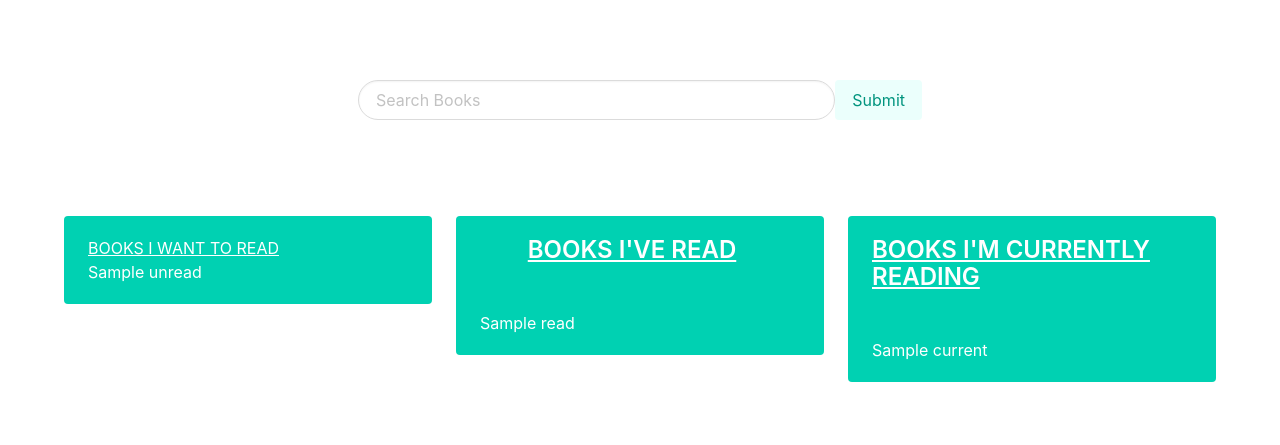
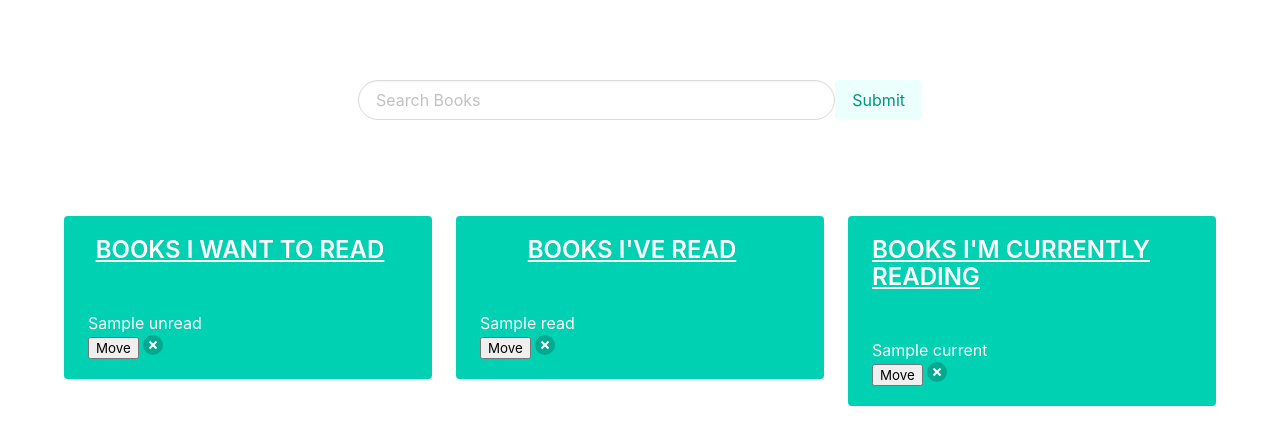
Before and after one commit to taylormbruno/Shelfie, a Node server app: template views/home.handlebars in a window 1280 px wide. Shown: the part 256-701 px from the top of the page. Run offline with Node 20, Linux system fonts and the light colour scheme; the template is opened without the code that fills it: most values are stand-ins (such as "Sample title", 1, 10 or a date in 2020); some libraries are stand-ins or nearby versions.

Commit message:
adding move button and function for testing

```diff
--- a/public/js/books.js
+++ b/public/js/books.js
@@ -21,6 +21,7 @@ $(document).ready(function () {
       // logs search result/response
       console.log(response);
 
+
       // will have to have a loop to go through all or some (maybe 3-5?) of the response
       for (i = 0; i < response.items.length; i++) {
         var createImg = $('<img class=bookImg src=' + response.items[i].volumeInfo.imageLinks.smallThumbnail + '>');
@@ -29,20 +30,22 @@ $(document).ready(function () {
         var bookDesc = response.items[i].volumeInfo.description;
         var id = response.items[i].id;
 
-                var createSaveBtn = $('<button data-title="'+ bookTitle + '"data-id="' + id + '" class="saveBtn">Add to Shelf</button>');
+        var createSaveBtn = $('<button data-title="' + bookTitle + '"data-id="' + id + '" class="saveBtn">Add to Shelf</button>');
 
-                console.log(id);
-                console.log(bookTitle);
-                console.log(bookAuthor);
-                console.log(bookDesc);
+        // console.log(id);
+        console.log("book title" + bookTitle);
+        console.log("book author" + bookAuthor);
+        console.log("book desc" + bookDesc);
+        console.log("HELLOOOOOOO");
 
         $('#bookDiv').addClass('has-background-light');
         $('#bookDiv').append(createImg);
+        $('#bookDiv').append('<br>');
         // $('#bookDiv').append(createRadioBtns);
         $('#bookDiv').append(createSaveBtn);
         $('#bookDiv').append('<br>');
         $('.saveBtn').addClass('button is-primary');
-                $('#bookDiv').append('<strong>Title:</strong> <span data-id="' + id + '> ' + bookTitle + '</span><br>');
+        $('#bookDiv').append('<strong>Title:</strong> <span data-id="' + id + '"> ' + bookTitle + '</span><br>');
         $('#bookDiv').append('<strong>Author:</strong> ' + bookAuthor + '<br>');
         $('#bookDiv').append('<strong>Description:</strong> ' + bookDesc + '<br>');
         $('#bookDiv').append('<br><br>');
@@ -54,24 +57,46 @@ $(document).ready(function () {
   });
 });
 // add book to shelf
-$(document).on('click', '.saveBtn',function () {
+$(document).on('click', '.saveBtn', function () {
   event.preventDefault();
   var dataID = $(this).attr('data-id');
   var dataTitle = $(this).attr('data-title');
   console.log('dataTitle ' + dataTitle);
-    console.log('dataID'+ dataID);
+  console.log('dataID' + dataID);
   let newBook = {
     title: dataTitle,
     isbn: dataID,
     shelf: 'Unread'
   };
-    $.ajax('/api/addNewBook',{
+  $.ajax('/api/addNewBook', {
     type: 'POST',
     data: newBook
   }).then(
-        function(){
+    function () {
       console.log(`Created new book ${newBook}`);
       location.reload();
     }
   );
 });
+
+$(document).on('click', '.change', function () {
+  event.preventDefault();
+  // NOT SURE AB THIS PART:
+  var readId = $(this).attr('data-id');
+  var newRead = $(this).data("newRead");
+
+  var newReadState = {
+    id: readId,
+    book_shelf: newRead
+  };
+  $.ajax('/api/updateShelf', {
+    type: 'PUT',
+    data: newReadState
+  }).then(
+    function () {
+      console.log("changed unread to", newRead);
+      location.reload();
+    }
+  );
+  console.log("update", newReadState);
+});
--- a/src/config/config.json
+++ b/src/config/config.json
@@ -1,7 +1,7 @@
 {
   "development": {
     "username": "root",
-    "password": "12345678",
+    "password": "yourRootPassword",
     "database": "shelfie_db",
     "host": "127.0.0.1",
     "dialect": "mysql",
--- a/src/routes/api-routes.js
+++ b/src/routes/api-routes.js
@@ -118,7 +118,7 @@ module.exports = function(app) {
         db.Books.update(
             req.body, {
                 where: {
-                    id: req.body.id
+                    book_id: req.body.id
                 }
             }
         ).then(function(dbShelf) {
--- a/views/home.handlebars
+++ b/views/home.handlebars
@@ -1,4 +1,3 @@
-
 <!-- .hero -->
 <section class='hero has-background-black'>
     <div class='hero-body'>
@@ -46,11 +45,18 @@
             <div class='columns'>
                 <div class='column'>
                     <div class='notification is-primary'>
+                        <h1 class='title is-size-4 center'>
                             <a href='#'>BOOKS I WANT TO READ</a> </h1>
                         <br>
                         <ol>
                             {{#each Unread}}
-                                    <p data-id={{book_id}}> {{book_title}} </p>
+                            <p data-id={{id}}> {{book_title}} </p>
+                            <button class="change" data-newRead='Current'>
+                                Move
+                            </button>
+                            <button class="delete" data-id={{id}}>
+                                Delete
+                            </button>
                             {{/each}}
                         </ol>
                     </div>
@@ -63,7 +69,13 @@
                         <br>
                         <ol>
                             {{#each Read}}
-                                    <p data-id={{book_id}}> {{book_title}} </p>
+                            <p data-id={{id}}> {{book_title}} </p>
+                            <button class="change" data-newRead='Unread'>
+                                Move
+                            </button>
+                            <button class="delete" data-id={{id}}>
+                                Delete
+                            </button>
                             {{/each}}
                         </ol>
                     </div>
@@ -76,7 +88,13 @@
                         <br>
                         <ol>
                             {{#each Current}}
-                                    <p data-id={{book_id}}> {{book_title}} </p>
+                            <p data-id={{id}}> {{book_title}} </p>
+                            <button class="change" data-newRead='Read'>
+                                Move
+                            </button>
+                            <button class="delete" data-id={{id}}>
+                               Delete
+                            </button>
                             {{/each}}
                         </ol>
 
```
Lines whose indentation alone changed are shown as unchanged.
